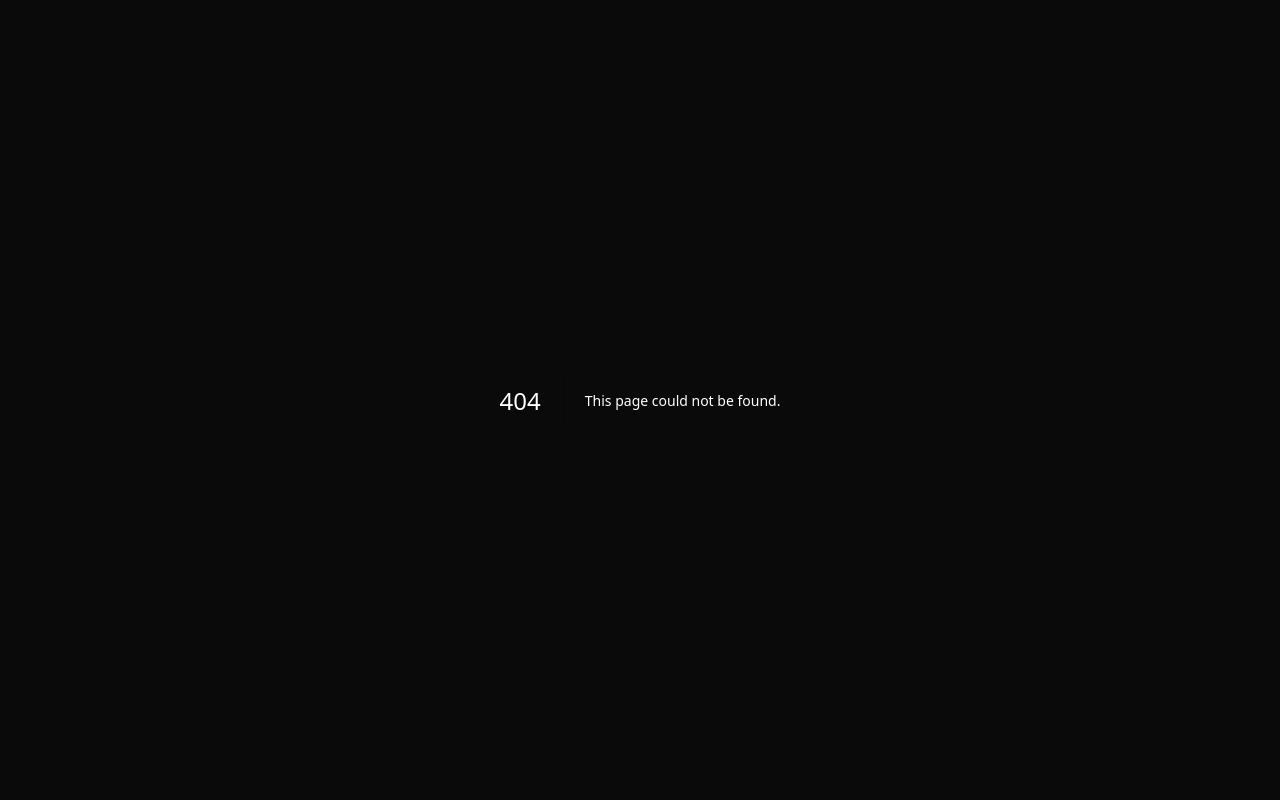
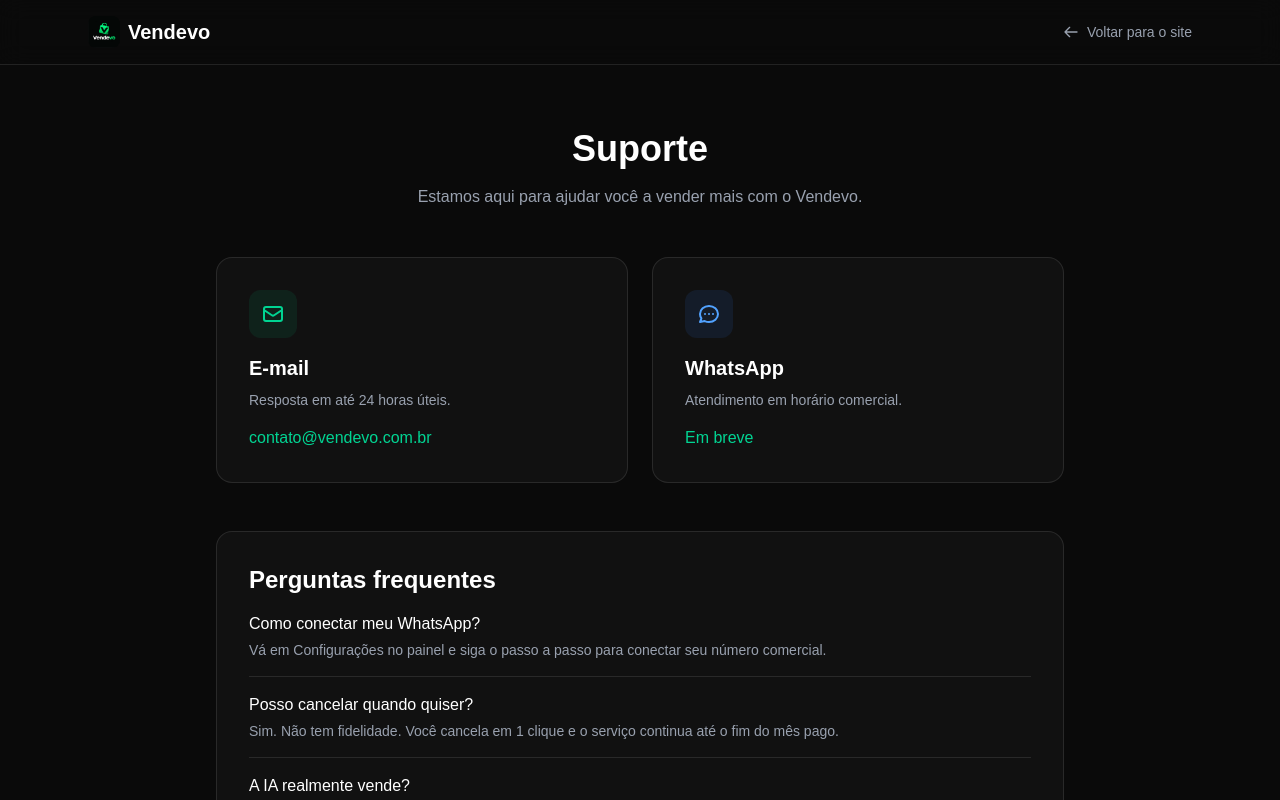
Before and after one commit to jhonatanrodri966/vendevo, a Next.js app: page /suporte in a window 1280 px wide. Before the commit this address had no page. Shown: the top 800 px of the page. Built offline with nearby package versions, Linux system fonts and the light colour scheme.

Commit message:
feat: link de suporte no rodape

```diff
--- a/app/page.tsx
+++ b/app/page.tsx
@@ -246,6 +246,7 @@
           </div>
           <p className="text-sm text-gray-500">© 2026 Vendevo. Todos os direitos reservados.</p>
           <div className="flex gap-6 text-sm text-gray-400">
+            <Link href="/suporte" className="hover:text-white">Suporte</Link>
             <Link href="/termos" className="hover:text-white">Termos de uso</Link>
             <Link href="/privacidade" className="hover:text-white">Privacidade</Link>
           </div>
--- /dev/null
+++ b/app/suporte/page.tsx
@@ -0,0 +1,70 @@
+import Link from "next/link";
+
+export default function Suporte() {
+  return (
+    <div className="min-h-screen bg-[#0A0A0A] text-white">
+      {/* Header */}
+      <header className="border-b border-white/10 bg-[#0A0A0A]/80 backdrop-blur-md sticky top-0 z-50">
+        <div className="max-w-6xl mx-auto px-6 h-16 flex items-center justify-between">
+          <Link href="/" className="flex items-center gap-2">
+            <img src="/logo.png" alt="Vendevo" className="w-8 h-8 rounded-lg object-cover" />
+            <span className="text-xl font-semibold">Vendevo</span>
+          </Link>
+          <Link href="/" className="text-sm text-gray-400 hover:text-white transition-colors flex items-center gap-2">
+            <svg className="w-4 h-4" fill="none" stroke="currentColor" viewBox="0 0 24 24"><path strokeLinecap="round" strokeLinejoin="round" strokeWidth={2} d="M10 19l-7-7m0 0l7-7m-7 7h18" /></svg>
+            Voltar para o site
+          </Link>
+        </div>
+      </header>
+
+      <main className="max-w-4xl mx-auto px-6 py-16">
+        <div className="text-center mb-12">
+          <h1 className="text-4xl font-bold mb-4">Suporte</h1>
+          <p className="text-gray-400">Estamos aqui para ajudar você a vender mais com o Vendevo.</p>
+        </div>
+
+        <div className="grid md:grid-cols-2 gap-6 mb-12">
+          <a href="mailto:contato@vendevo.com.br" className="bg-[#111111] border border-white/10 p-8 rounded-2xl hover:border-emerald-500/30 transition-colors group">
+            <div className="w-12 h-12 rounded-xl bg-emerald-500/10 flex items-center justify-center text-emerald-400 mb-4 group-hover:scale-110 transition-transform">
+              <svg className="w-6 h-6" fill="none" stroke="currentColor" viewBox="0 0 24 24"><path strokeLinecap="round" strokeLinejoin="round" strokeWidth={2} d="M3 8l7.89 5.26a2 2 0 002.22 0L21 8M5 19h14a2 2 0 002-2V7a2 2 0 00-2-2H5a2 2 0 00-2 2v10a2 2 0 002 2z" /></svg>
+            </div>
+            <h2 className="text-xl font-semibold mb-2">E-mail</h2>
+            <p className="text-sm text-gray-400 mb-4">Resposta em até 24 horas úteis.</p>
+            <p className="text-emerald-400 font-medium">contato@vendevo.com.br</p>
+          </a>
+
+          <a href="#" className="bg-[#111111] border border-white/10 p-8 rounded-2xl hover:border-emerald-500/30 transition-colors group">
+            <div className="w-12 h-12 rounded-xl bg-blue-500/10 flex items-center justify-center text-blue-400 mb-4 group-hover:scale-110 transition-transform">
+              <svg className="w-6 h-6" fill="none" stroke="currentColor" viewBox="0 0 24 24"><path strokeLinecap="round" strokeLinejoin="round" strokeWidth={2} d="M8 12h.01M12 12h.01M16 12h.01M21 12c0 4.418-4.03 8-9 8a9.863 9.863 0 01-4.255-.949L3 20l1.395-3.72C3.512 15.042 3 13.574 3 12c0-4.418 4.03-8 9-8s9 3.582 9 8z" /></svg>
+            </div>
+            <h2 className="text-xl font-semibold mb-2">WhatsApp</h2>
+            <p className="text-sm text-gray-400 mb-4">Atendimento em horário comercial.</p>
+            <p className="text-emerald-400 font-medium">Em breve</p>
+          </a>
+        </div>
+
+        <div className="bg-[#111111] border border-white/10 p-8 rounded-2xl">
+          <h2 className="text-2xl font-semibold mb-4">Perguntas frequentes</h2>
+          <div className="space-y-4">
+            <div className="border-b border-white/5 pb-4">
+              <h3 className="font-medium mb-1">Como conectar meu WhatsApp?</h3>
+              <p className="text-sm text-gray-400">Vá em Configurações no painel e siga o passo a passo para conectar seu número comercial.</p>
+            </div>
+            <div className="border-b border-white/5 pb-4">
+              <h3 className="font-medium mb-1">Posso cancelar quando quiser?</h3>
+              <p className="text-sm text-gray-400">Sim. Não tem fidelidade. Você cancela em 1 clique e o serviço continua até o fim do mês pago.</p>
+            </div>
+            <div className="border-b border-white/5 pb-4">
+              <h3 className="font-medium mb-1">A IA realmente vende?</h3>
+              <p className="text-sm text-gray-400">Sim. Ela apresenta seus produtos, tira dúvidas e conduz o cliente até o fechamento. Você só precisa aprovar a venda no final.</p>
+            </div>
+            <div>
+              <h3 className="font-medium mb-1">Meus dados estão seguros?</h3>
+              <p className="text-sm text-gray-400">Sim. Usamos criptografia para senhas e conexões seguras. Seus dados não são vendidos.</p>
+            </div>
+          </div>
+        </div>
+      </main>
+    </div>
+  );
+}
```
